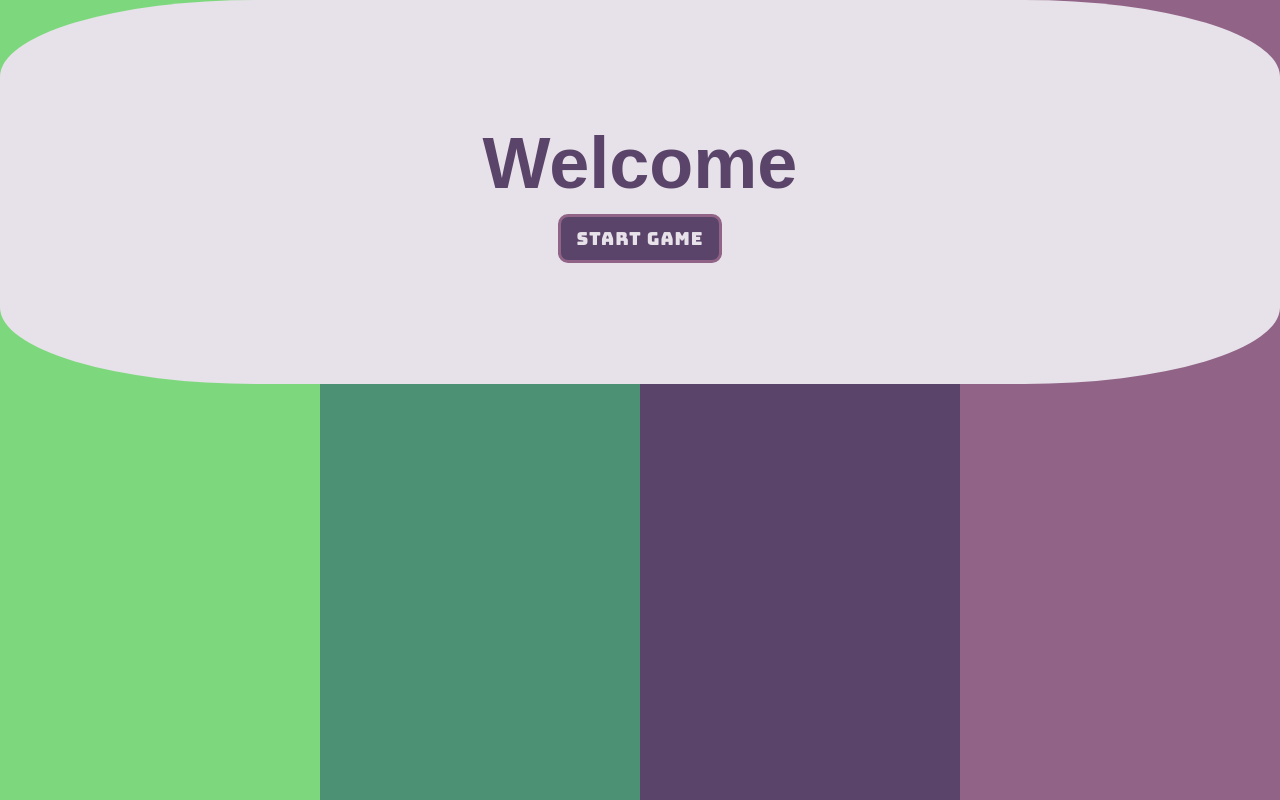
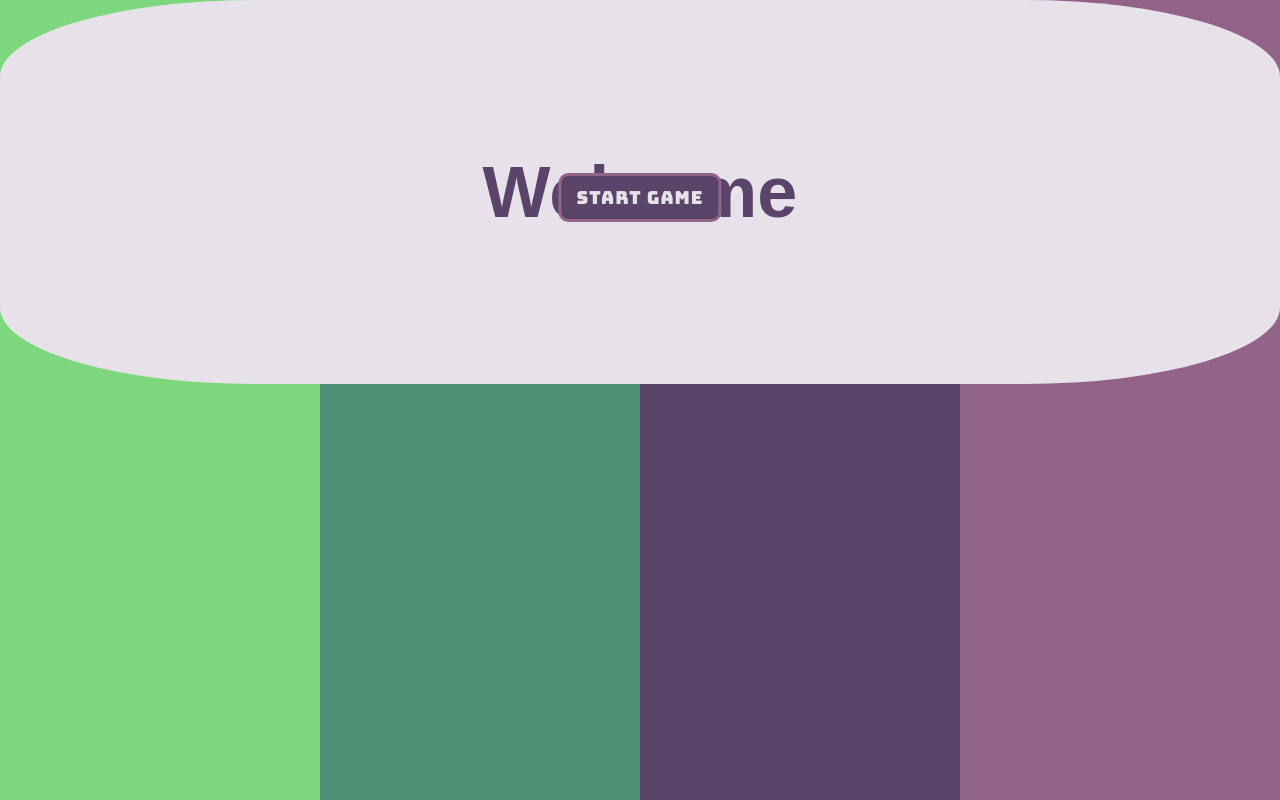
Before and after one commit to Lu-Smith/obstacle-jumping-game-vue, a Vue app: page / in a window 1280 px wide. Built offline with nearby package versions, Linux system fonts and the light colour scheme; a web font is replaced by a local one.

Commit message:
Updated main.scss

```diff
--- a/src/styles/main.scss
+++ b/src/styles/main.scss
@@ -3,3 +3,24 @@
 @import './variables';
 @import './mixins';
 @import './base';
+
+button {
+    padding: 0 12px;
+    background-color: $primary-color;
+    border: 2px solid $third-color;
+    color: $secondary-background;
+    border-radius: 5px;
+    font-size: $big-font-size;
+    position: fixed;
+    left: 50%;
+    translate: (-50%);
+    margin-top: 10px;
+}
+
+h3 {
+    font-family: "Roboto", sans-serif;
+
+    span {
+        color: $secondary-color;
+    }
+}
```
